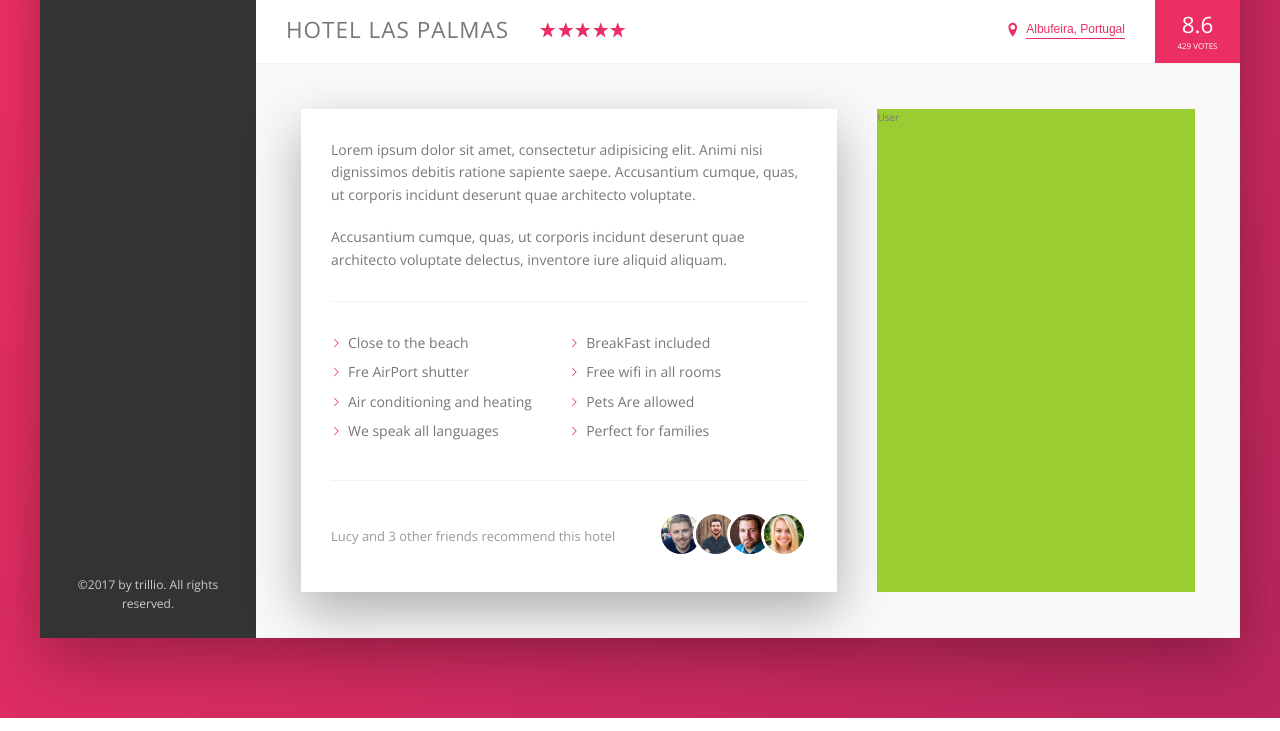
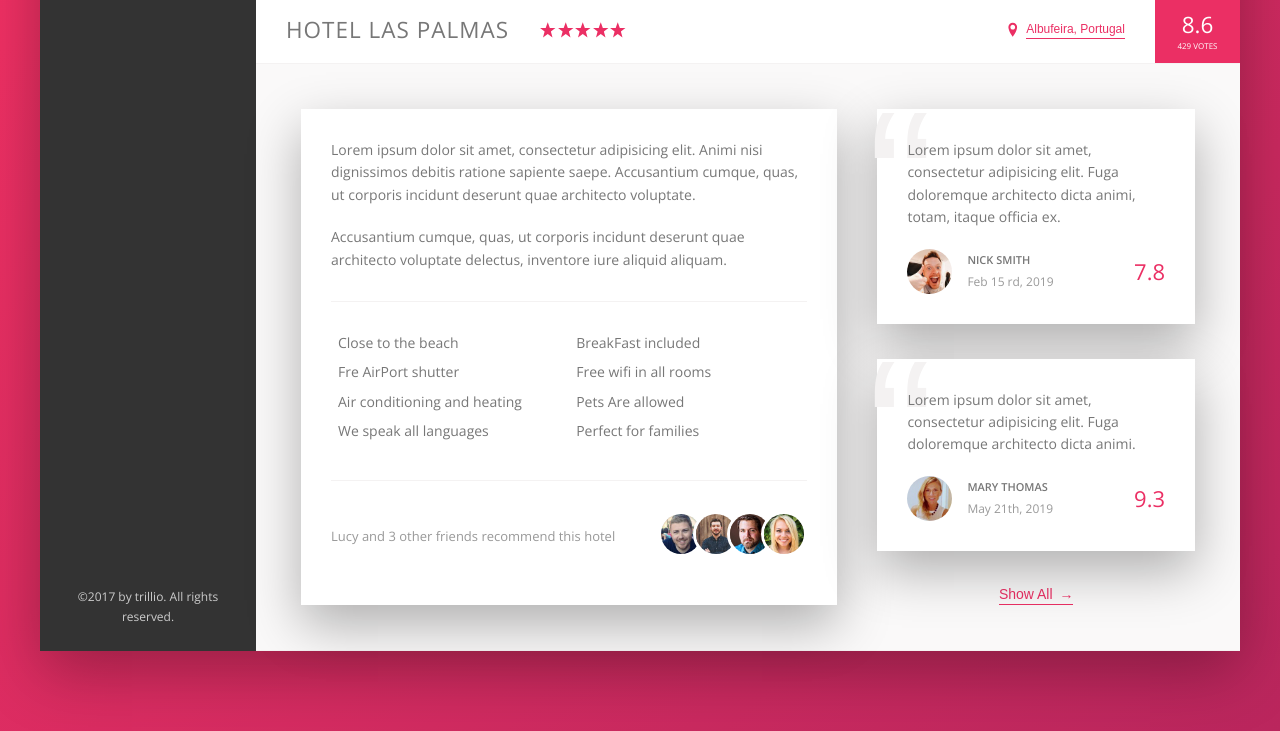
Before and after one commit to pipki11/Trillio, a website: page starter/index.html in a window 1280 px wide. Shown: the part 538-1269 px from the top of the page. Drawn offline with nearby package versions, Linux system fonts and the light colour scheme.

Commit message:
here i almos finished this project by using flexbox and dive a little bit ino to master flexbox so i left some footer of booking left and lets do it

```diff
--- a/starter/index.html
+++ b/starter/index.html
@@ -195,7 +195,42 @@
               </div>
             </div>
 
-            <div class="user-reviews">User</div>
+            <div class="user-reviews">
+              <figure class="review">
+                <blockquote class="review__text">
+                  Lorem ipsum dolor sit amet, consectetur adipisicing elit. Fuga
+                  doloremque architecto dicta animi, totam, itaque officia ex.
+                </blockquote>
+                <figcaption class="review__user">
+                  <img src="img/user-1.jpg" alt="USer1" class="review__photo" />
+                  <div class="review__user-box">
+                    <p class="review__user-name">Nick Smith</p>
+                    <p class="review__user-date">Feb 15 rd, 2019</p>
+                  </div>
+                  <div class="review__rating">7.8</div>
+                </figcaption>
+              </figure>
+
+              <figure class="review">
+                <blockquote class="review__text">
+                  Lorem ipsum dolor sit amet, consectetur adipisicing elit. Fuga
+                  doloremque architecto dicta animi.
+                </blockquote>
+                <figcaption class="review__user">
+                  <img
+                    src="img/user-2.jpg "
+                    alt="USer2"
+                    class="review__photo"
+                  />
+                  <div class="review__user-box">
+                    <p class="review__user-name">Mary Thomas</p>
+                    <p class="review__user-date">May 21th, 2019</p>
+                  </div>
+                  <div class="review__rating">9.3</div>
+                </figcaption>
+              </figure>
+              <button class="btn-inline">Show All <span>&rarr;</span></button>
+            </div>
           </div>
         </main>
       </div>
--- a/starter/sass/_components.scss
+++ b/starter/sass/_components.scss
@@ -272,8 +272,17 @@
   cursor: pointer;
   transition: all 0.2s;
 
+  & span {
+    margin-left: 3px;
+    transition: margin-left 0.2s;
+  }
+
   &:hover {
     color: var(--color-grey-dark-1);
+
+    span {
+      margin-left: 8px;
+    }
   }
 
   &:focus {
@@ -326,7 +335,7 @@
 
   &__item::before {
     content: " ";
-    display: inline-block;
+    // display: insline-block;
     height: 1rem;
     width: 1rem;
     margin-right: 0.7rem;
@@ -370,3 +379,69 @@
     }
   }
 }
+
+/////////////////////////////////////////////////////////////////////////////////
+// REVIEW
+
+.review {
+  background-color: #fff;
+  box-shadow: var(--shadow-light);
+  padding: 3rem;
+  margin-bottom: 3.5rem;
+  position: relative;
+
+  &__text {
+    margin-bottom: 2rem;
+    z-index: 10;
+    position: relative;
+    overflow: hidden;
+  }
+
+  &__user {
+    display: flex;
+    justify-content: space-between;
+    align-items: center;
+    margin-top: 2rem;
+  }
+
+  &__photo {
+    height: 4.5rem;
+    width: 4.5rem;
+    border-radius: 50%;
+    margin-right: 1.5rem;
+  }
+
+  &__user-box {
+    margin-right: auto;
+  }
+
+  &__user-name {
+    font-size: 1.1rem;
+    font-weight: 600;
+    text-transform: uppercase;
+    margin-bottom: 0.4rem;
+  }
+
+  &__user-date {
+    font-size: 1.2rem;
+    color: var(--color-grey-dark-3);
+  }
+
+  &__rating {
+    color: var(--color-primary);
+    font-size: 2.2rem;
+    font-weight: 300;
+  }
+
+  &::before {
+    content: "\201c";
+    position: absolute;
+    top: -2.75rem;
+    left: -1rem;
+    line-height: 1;
+    font-size: 20rem;
+    color: var(--color-grey-light-2);
+    font-family: sans-serif;
+    z-index: 1;
+  }
+}
--- a/starter/sass/_layout.scss
+++ b/starter/sass/_layout.scss
@@ -38,6 +38,7 @@
 }
 
 .detail {
+  font-size: 1.4rem;
   display: flex;
   padding: 4.5rem;
   background-color: var(--color-grey-light-1);
@@ -45,7 +46,6 @@
 }
 
 .description {
-  font-size: 1.4rem;
   background-color: orangered;
   background-color: #fff;
   box-shadow: var(--shadow-light);
@@ -55,6 +55,8 @@
 }
 
 .user-reviews {
-  background-color: yellowgreen;
   flex: 1;
+  display: flex;
+  flex-direction: column;
+  align-items: center;
 }
```
Also changed, not shown: starter/sass/main.css, 1 other file.
